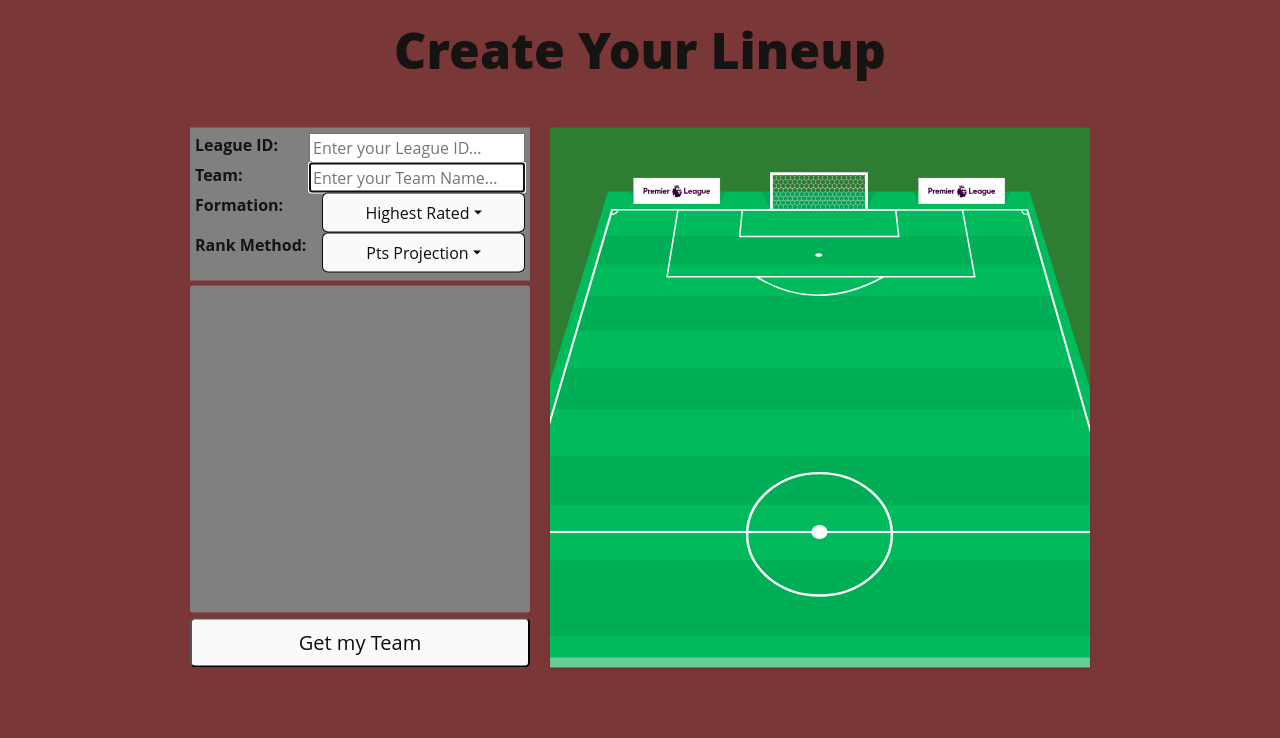
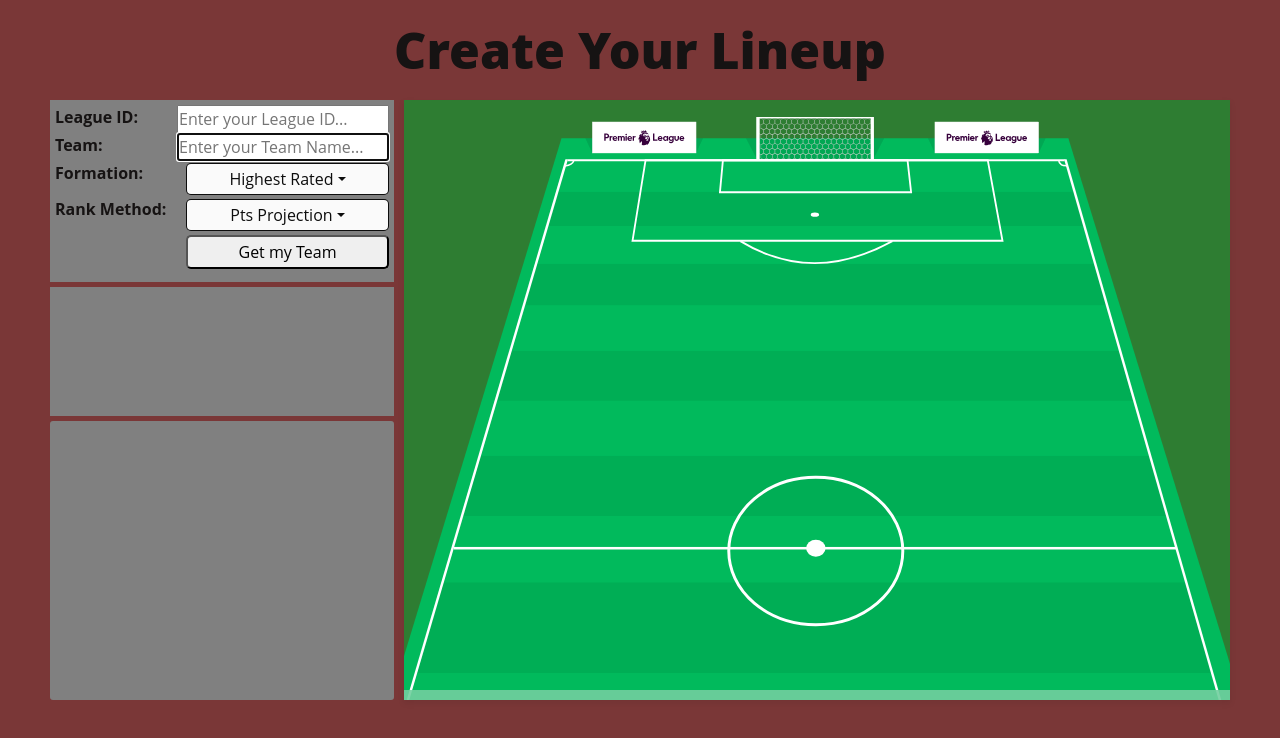
Before and after one commit to jrandj/FPL-draft-picker, a React (Create React App) app in the folder ui/: page / in a window 1280 px wide. Shown: the top 738 px of the page. Built offline with nearby package versions, Linux system fonts and the light colour scheme.

Commit message:
Styling updates

```diff
--- a/ui/src/App.css
+++ b/ui/src/App.css
@@ -1,3 +1,9 @@
+* {
+  margin: 0;
+  padding: 0;
+  box-sizing: border-box;
+}
+
 body {
   margin: 0;
   padding: 0;
@@ -20,7 +26,8 @@ h1 {
 
 .App {
   margin: 0 auto;
-  width: 900px;
+  width: 1180px;
+  height: 600px;
   position: absolute;
   top: 50%;
   left: 50%;
@@ -33,8 +40,8 @@ h1 {
 
 .Pitch {
   position: relative;
-  width: 540px;
-  height: 540px;
+  width: 70%;
+  height: 100%;
   background: #2e7d32;
   box-shadow: 0 3px 6px 1px rgba(0, 0, 0, 0.06);
   perspective: 800px;
@@ -53,7 +60,7 @@ h1 {
   position: absolute;
   display: block;
   transform-origin: bottom center;
-  transform: scale(1.41);
+  transform: scale(1.45);
   pointer-events: none;
   bottom: -13%;
   left: 5%;
@@ -65,8 +72,11 @@ h1 {
 
 .ControlPanel {
   position: relative;
-  width: 340px;
-  height: 545px;
+  height: 100%;
+  width: 30%;
+  padding-right: 10px;
+  display: flex;
+  flex-direction: column;
 }
 
 .ControlPanel .Inputs {
@@ -74,7 +84,7 @@ h1 {
   width: 100%;
   background-color: grey;
   padding: 5px;
-  height: 28%;
+  flex: 1;
 }
 
 .ControlPanel .Inputs .Input {
@@ -84,11 +94,15 @@ h1 {
 }
 
 .ControlPanel .Inputs .Input .Input-League-ID {
+  position: relative;
   float: right;
+  min-width: 203px;
 }
 
 .ControlPanel .Inputs .Input .Input-Team-Name {
+  position: relative;
   float: right;
+  min-width: 203px;
 }
 
 .ControlPanel .Inputs .DropDown {
@@ -98,33 +112,43 @@ h1 {
 }
 
 .ControlPanel .Inputs .DropDown .dropdown {
+  position: relative;
   float: right;
 }
 
 .ControlPanel .Inputs .DropDown .dropdown .dropdown-toggle.btn.btn-primary {
+  position: relative;
+  line-height: 26px;
+  padding: 2px 12px;
+  border-radius: 5px;
+  margin-top: 2px;
+  margin-bottom: 2px;
+  cursor: pointer;
+  vertical-align: left;
+  float: right;
   min-width: 203px;
 }
 
-.ControlPanel .Submit {
-  position: absolute;
-  width: 100%;
-  /* height: 5%; */
-  bottom: 5px;
+.ControlPanel .Inputs .GetMyTeam {
+  position: relative;
+  line-height: 26px;
+  padding: 2px 12px;
+  border-radius: 5px;
+  cursor: pointer;
+  vertical-align: left;
+  float: right;
+  min-width: 203px;
+  margin-top: 2px;
+  margin-bottom: 2px;
+  border: "3px solid";
 }
 
-.ControlPanel .Submit .GetMyTeam {
+.ControlPanel .Info {
   position: relative;
   width: 100%;
-  background: #fafafa;
-  color: rgba(0, 0, 0, 0.95);
-  font-size: 20px;
-  line-height: 26px;
-  padding: 10px 60px;
-  border-radius: 5px;
-  margin-top: 15px;
-  cursor: pointer;
-  vertical-align: left;
-  display: inline-block;
+  background-color: grey;
+  margin-top: 5px;
+  flex: 1;
 }
 
 .Flexbox-Row-Container {
@@ -136,6 +160,8 @@ h1 {
   z-index: 2;
   flex-grow: 1;
   flex-wrap: nowrap;
+  margin-left: 15%;
+  margin-right: 15%;
 }
 
 .Flexbox-Row-Item {
@@ -172,10 +198,9 @@ h1 {
   color: black;
   position: relative;
   width: 100%;
-  margin-top: 5px;
   background-color: gray;
-  height: 60%;
-  padding: 5px;
+  padding: 10px;
+  flex: 2;
 }
 
 .tableFixHead thead th {
--- a/ui/src/components/ControlPanel.js
+++ b/ui/src/components/ControlPanel.js
@@ -94,7 +94,18 @@ export default class ControlPanel extends React.Component {
             ))}
           </DropdownButton>
         </div>
+        <div className="Input">
+          <button class="GetMyTeam" onClick={onGetMyTeam}>
+            Get my Team
+            {/* {this.props.rankMethods.map((e) => (
+              <Dropdown.Item key={e} eventKey={e}>
+                {e}
+              </Dropdown.Item>
+            ))} */}
+          </button>
+        </div>
       </div>,
+      <div className="Info"></div>,
       <div className="Candidates">
         {this.props.selectedPlayer &&
           (console.log(
@@ -112,11 +123,6 @@ export default class ControlPanel extends React.Component {
             ></CandidatesTable>
           ))}
       </div>,
-      <div className="Submit">
-        <button className="GetMyTeam" onClick={onGetMyTeam}>
-          Get my Team
-        </button>
-      </div>,
     ];
   }
 }
```
